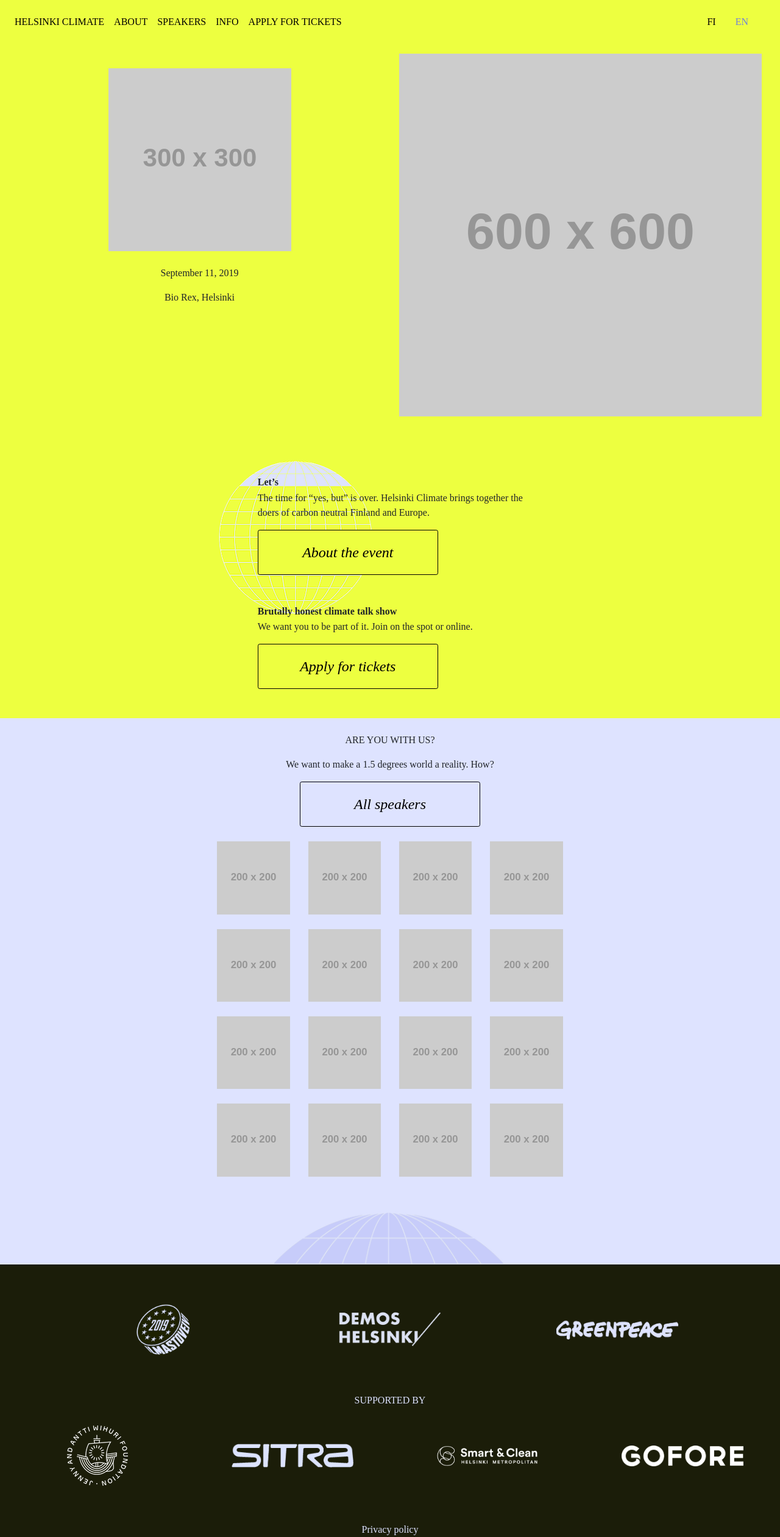
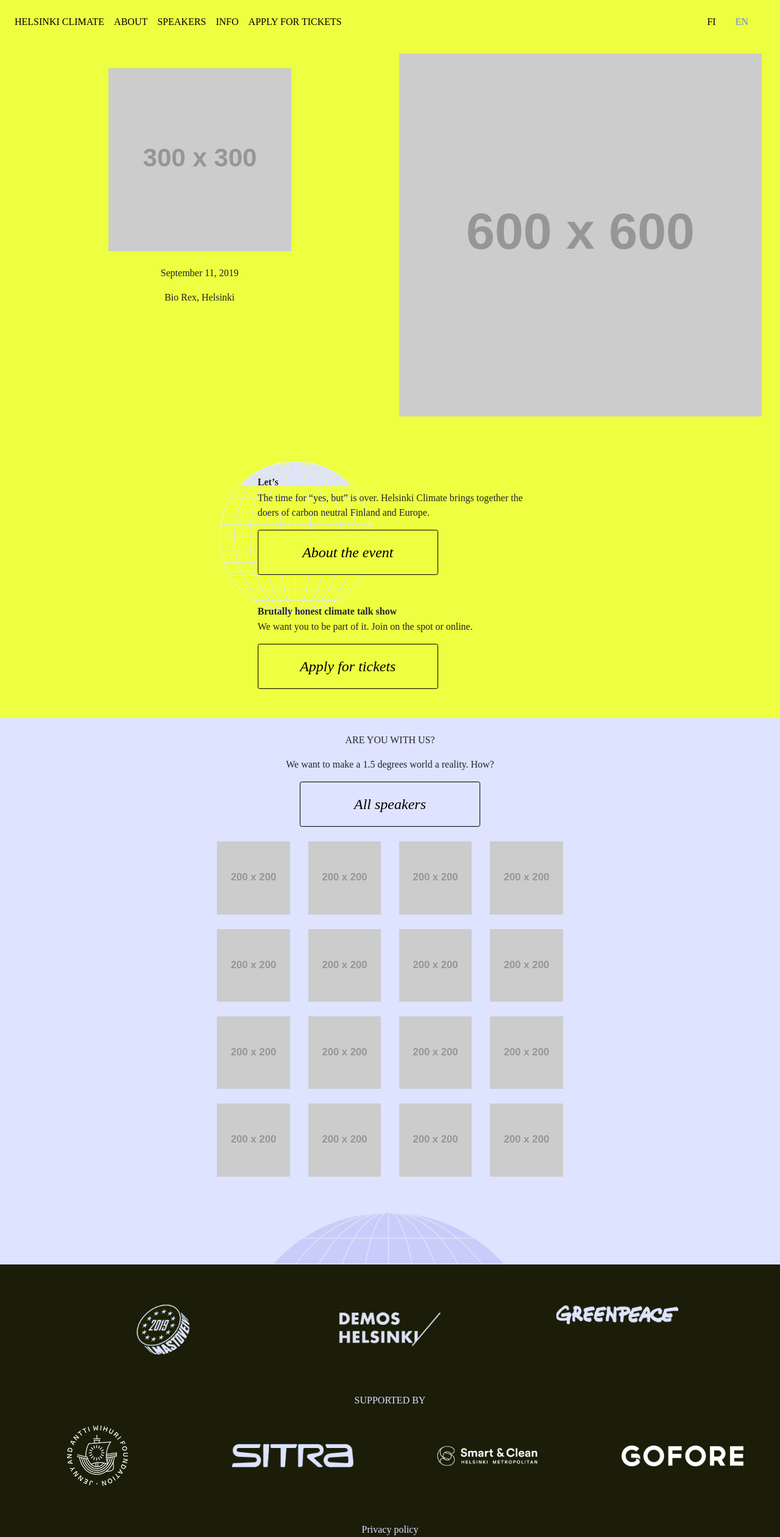
Before and after one commit to ilmastoveivi/helsinkiclimate-v2, a Jekyll site: the page built from index.md, in a window 1280 px wide. Shown: the whole page at 61% size. Built offline with Jekyll 4.4.1, drawn with Linux system fonts in a browser that asks for light colours; some web fonts are replaced.

Commit message:
Reorganized organizer styles and added comment

```diff
--- a/css/style.scss
+++ b/css/style.scss
@@ -183,25 +183,39 @@
   font-size: 2.3vw;
 }
 
-#demoshelsinki {
-  width: 12.5rem;
-}
-
 #event-date {
   background-color: $secondary-color;
 }
 
+
+/* The widths are defined based on sizes and dimensions of the logos. Wihuri logo is not defined here at all, but
+   its original width is used  */
 #gofore {
   width: 12.5rem;
 }
 
 #greenpeace {
   width: 12.5rem;
+  padding-bottom: 3.125rem;
 }
 
 #ilmastoveivi {
   width: 6rem;
 }
+
+#demoshelsinki {
+  width: 12.5rem;
+}
+
+#sitra {
+  width: 12.5rem;
+}
+
+#smartclean {
+  width: 12.5rem;
+}
+
+
 
 #lang-bar {
   margin: 0rem 0.75rem 0rem 0rem;
@@ -254,14 +268,6 @@
   color: #dee3ff;
 }
 
-#sitra {
-  width: 12.5rem;
-}
-
-#smartclean {
-  width: 12.5rem;
-}
-
 #stay-tuned {
   background-color: $secondary-color;
 }
@@ -299,9 +305,6 @@
     display: flex;
     justify-content: center;
   }
-  #greenpeace {
-    padding-bottom: 3.125rem;
-  }
   .intro-text,
   #button-col {
     text-align: center;
```
